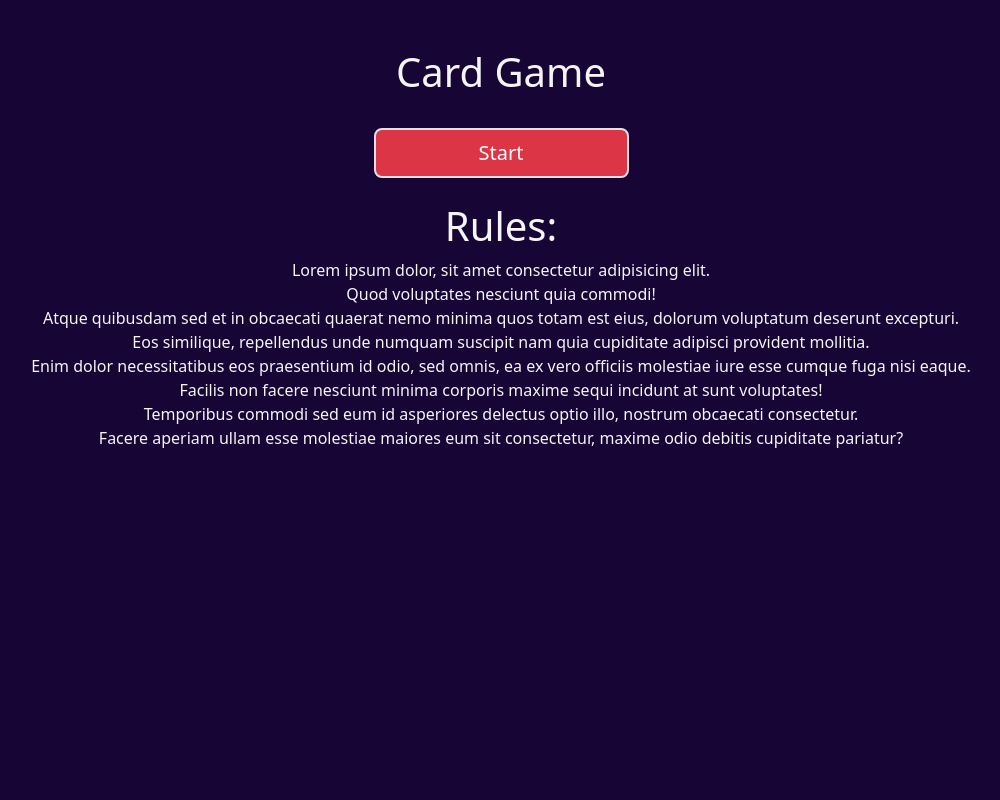
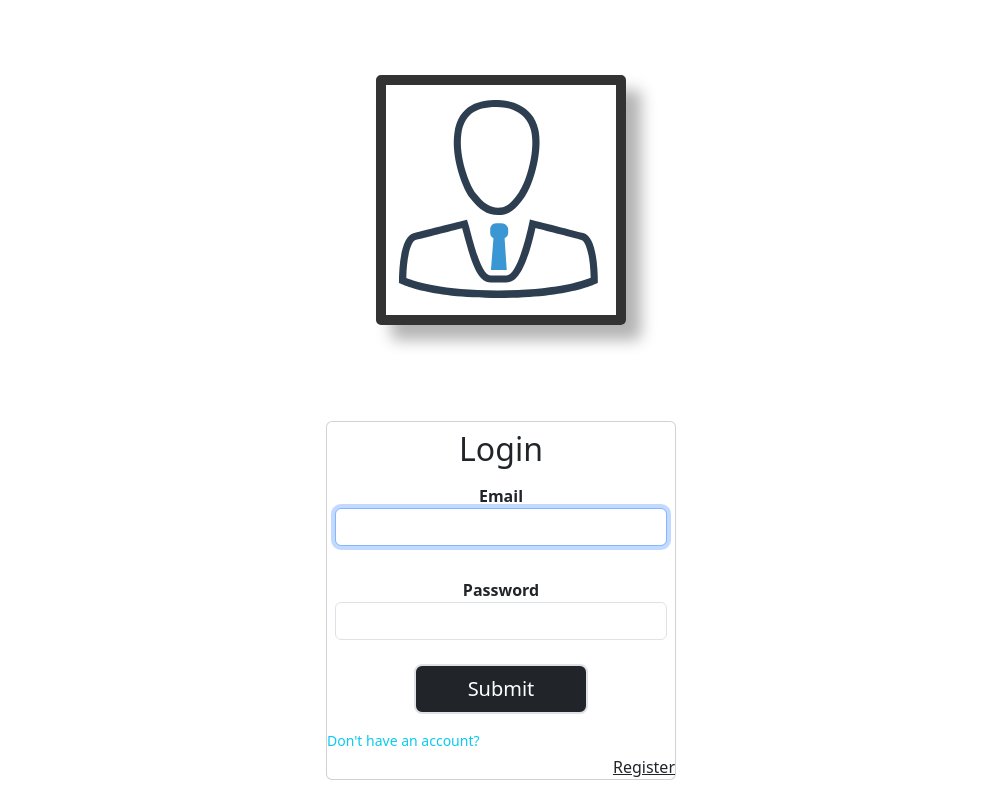
Before and after one commit to ljupchobozhinovski/react-exercises, a React (Create React App) app in the folder project-sandbox/: page / in a window 1280 px wide. Shown: the whole page, without its empty margins (139-1139 px from the left). Built offline with nearby package versions, Linux system fonts and the light colour scheme.

Commit message:
add animated login form

```diff
--- a/project-sandbox/src/App.js
+++ b/project-sandbox/src/App.js
@@ -1,5 +1,6 @@
 import "./App.css";
-import CardGameUI from "./projects/22-card-game-ui/CardGameUI";
+// import CardGameUI from "./projects/22-card-game-ui/CardGameUI";
+import AnimatedLoginForm from "./projects/23-animated-login/AnimatedLoginForm";
 // import TaskTrackerApp from "./projects/21-task-tracker/TaskTrackerApp";
 // import CompoundInterestRateApp from "./projects/19-compound-interest-rate-calc/CompoundInterestRateApp";
 // import SpacePenguinApp from "./projects/20-space-pinguin/SpacePenguinApp";
@@ -46,7 +47,8 @@ function App() {
       {/* <CompoundInterestRateApp /> */}
       {/* <SpacePenguinApp /> */}
       {/* <TaskTrackerApp /> */}
-      <CardGameUI />
+      {/* <CardGameUI /> */}
+      <AnimatedLoginForm/>
     </div>
   );
 }
--- /dev/null
+++ b/project-sandbox/src/projects/23-animated-login/AnimatedLoginForm.jsx
@@ -0,0 +1,77 @@
+import React, { useEffect, useRef, useState } from "react";
+import Button from "../Components/Button";
+import FormGroup from "../Components/FormGroup";
+import { LoginContainer, FormAnimation } from "./Form.Style";
+
+export default function AnimatedLoginForm() {
+  let email = useRef();
+  let password = useRef();
+  useEffect(() => {
+    email.current.focus();
+  });
+
+  const [rotate, setRotate] = useState({
+    animation: "",
+    borderColor: "",
+    background: ""
+  });
+
+  let formStyle = {
+    width: 350,
+    marginTop: "15vh"
+  };
+
+  const handleSubmit = (e) => {
+    e.preventDefault();
+    if (email.current.value !== "" && password.current.value !== "") {
+      setRotate({
+        animation: "animate",
+        borderColor: "green",
+        background: "green"
+      });
+    } else {
+      setRotate({ animation: "", borderColor: "red" });
+    }
+  };
+
+  return (
+    <LoginContainer className={rotate.animation}>
+      <FormAnimation
+        background={rotate.background}
+        borderColor={rotate.borderColor}
+        className={rotate.animation}
+      ></FormAnimation>
+      <div className="container my-5"></div>
+      <form
+        onSubmit={handleSubmit}
+        style={formStyle}
+        className="card m-1 m-auto"
+      >
+        <h2 className="my-2 mx-auto">Login</h2>
+
+        <FormGroup
+          labelText={"Email"}
+          inputType={"email"}
+          reference={email}
+          className={"form-control mb-3"}
+        />
+        <FormGroup
+          labelText={"Password"}
+          inputType={"password"}
+          reference={password}
+          className={"form-control mb-3"}
+        />
+        <div className="d-flex flex-column">
+          <Button btnClass={"btn-dark w-50 mx-auto mb-3"} text={"Submit"} />
+          <small className="text-info">Don't have an account?</small>
+          <label
+            className="mt-1 fw-200 text-end text-dark"
+            style={{ textDecoration: "underline", cursor: "pointer" }}
+          >
+            Register
+          </label>
+        </div>
+      </form>
+    </LoginContainer>
+  );
+}
--- /dev/null
+++ b/project-sandbox/src/projects/23-animated-login/Form.Style.jsx
@@ -0,0 +1,80 @@
+import React from "react";
+import styled, { keyframes } from "styled-components";
+import accountImg from "./img/account.svg";
+
+const animateContainer = keyframes`
+    0% {
+
+        transform: rotate(0deg);
+    }
+    25% {
+
+        transform: rotate(45deg);
+    }
+    50% {
+
+        transform: rotate(90deg);
+    }
+    75% {
+
+        transform: rotate(180deg);
+    }
+    100% {
+        transform: scale(0);
+    }
+`;
+
+export const LoginContainer = styled.div`
+  margin: auto;
+  display: flex;
+  flex-direction: column;
+  &.animate {
+    animation: ${animateContainer} 1s linear;
+    transform: rotate(180deg) translateY(400px);
+    transition: 1s linear;
+  }
+`;
+
+const animateLogo = keyframes`
+    0% {
+        border-radius: 0 0 0 0;
+        transform: rotate(0deg);
+    }
+    25% {
+        border-radius: 25%;
+        transform: rotate(45deg);
+    }
+    50% {
+        border-radius: 50%;
+        transform: rotate(90deg);
+    }
+    75% {
+        border-radius: 75%;
+        transform: rotate(180deg);
+    }
+    100% {
+        transform: scale(0);
+    }
+`;
+
+export const FormAnimation = styled.div`
+  width: 250px;
+  height: 250px;
+  background: ${(props) =>
+    props.background || `URL(${accountImg}) center/cover`};
+  margin: 0 auto;
+  text-align: center;
+  display: flex;
+  flex-direction: column;
+  margin-top: 75px;
+  border: 10px solid ${(props) => props.borderColor || "#333"};
+  border-radius: 5px;
+  box-shadow: 15px 15px 15px rgba(0, 0, 0, 0.3);
+  &.animate {
+    animation: ${animateLogo} 1s linear;
+    transform: rotate(180deg);
+    border-radius: 50%;
+    transform: scale(0);
+    transition: 1s linear;
+  }
+`;
```
Also changed, not shown: project-sandbox/src/projects/Components/Button.jsx (+11 -6 lines), project-sandbox/src/projects/23-animated-login/img/account.svg (added).
